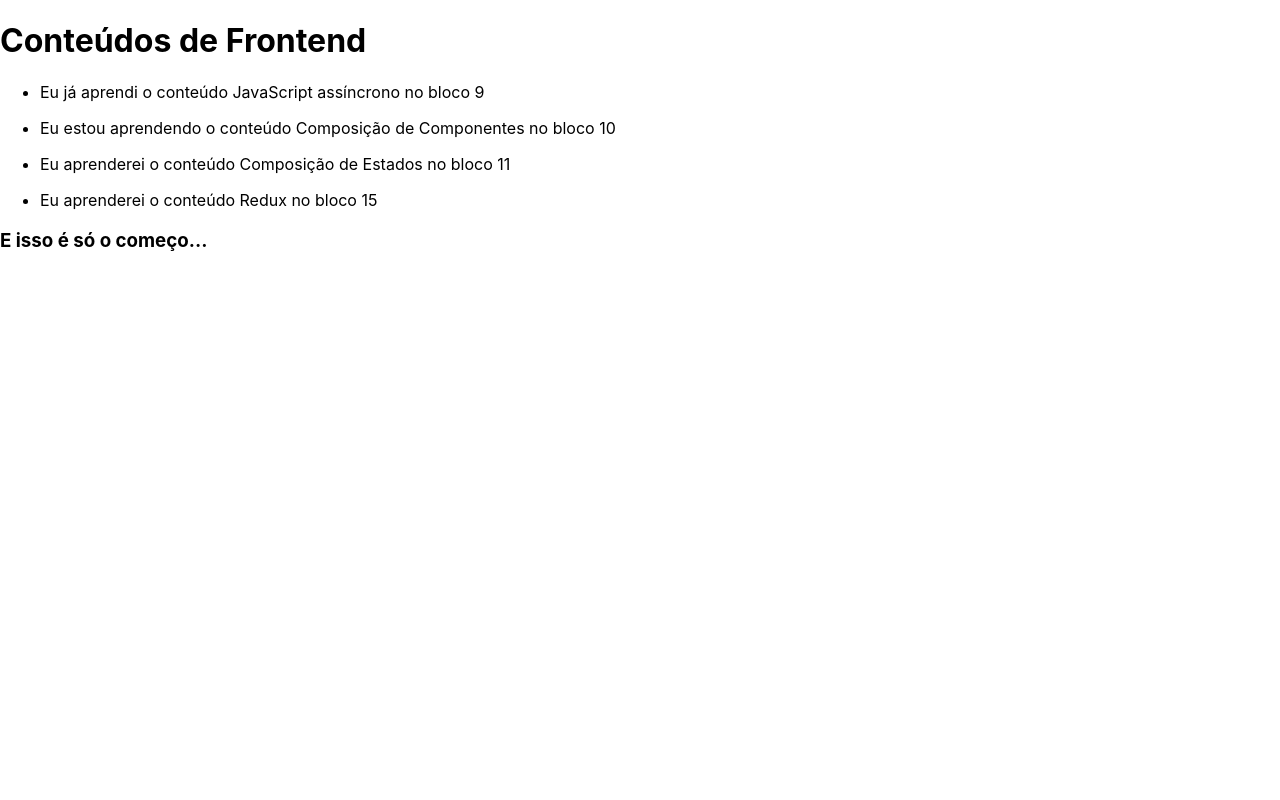
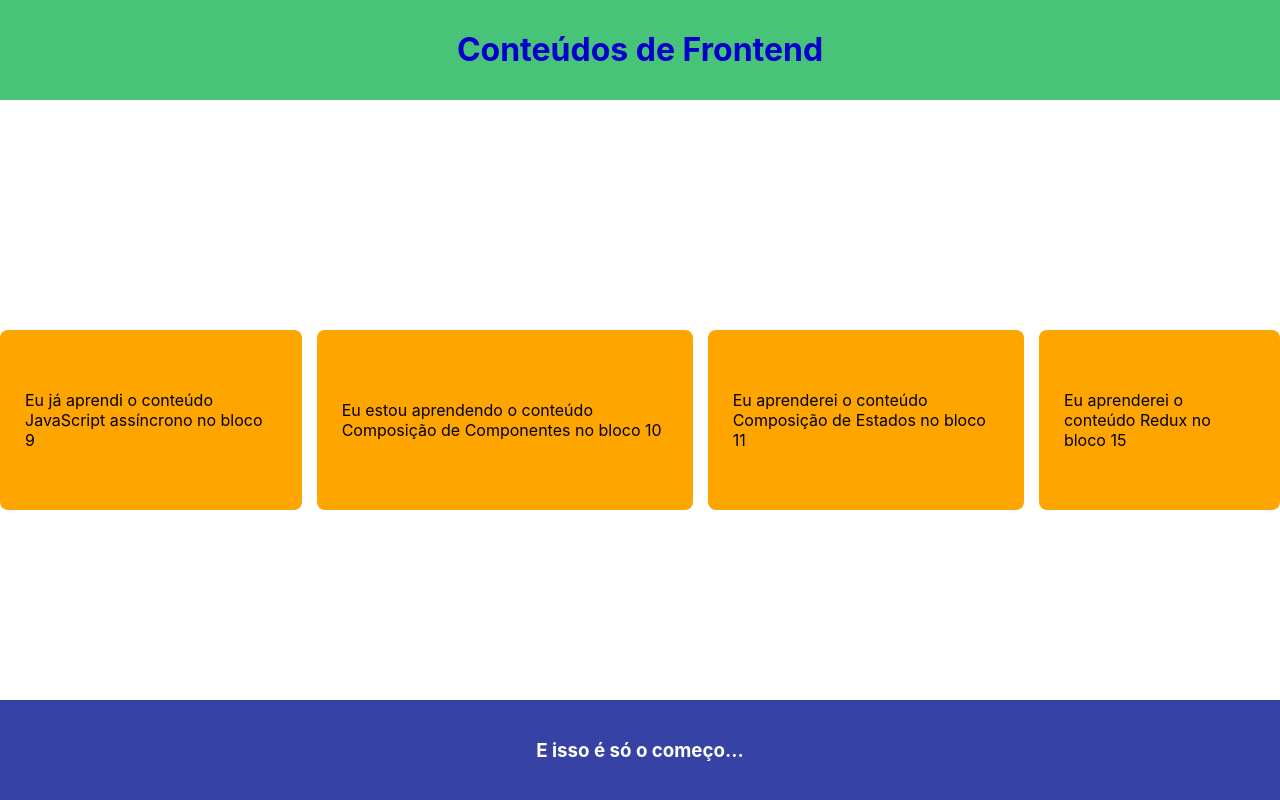
Before and after one commit to ThiagoDRangel/React, a React (Create React App) app in the folder Exercícios/03-lista-de-conteudo/: page / in a window 1280 px wide. Built offline with nearby package versions, Linux system fonts and the light colour scheme.

Commit message:
Adicionando css

```diff
--- a/Exercícios/03-lista-de-conteudo/src/App.css
+++ b/Exercícios/03-lista-de-conteudo/src/App.css
@@ -1,38 +1,48 @@
-.App {
-  text-align: center;
+/* App.css */
+* {
+  margin: 0;
+  padding: 0;
+  box-sizing: border-box;
 }
 
-.App-logo {
-  height: 40vmin;
-  pointer-events: none;
+.title {
+  width: 100%;
+  background: rgba(21, 180, 82, 0.781);
+  height: 100px;
+  text-align: center;
+  line-height: 100px;
+  color: mediumblue;
 }
 
-@media (prefers-reduced-motion: no-preference) {
-  .App-logo {
-    animation: App-logo-spin infinite 20s linear;
-  }
+.content {
+  display: flex;
+  width: 100%;
+  justify-content: center;
+  align-items: center;
+  height: 80vh;
+  gap: 15px;
 }
 
-.App-header {
-  background-color: #282c34;
-  min-height: 100vh;
+.card {
+  background: orange;
+  border-radius: 8px;
+  gap: 12px;
+  padding: 25px;
+  height: 180px;
   display: flex;
   flex-direction: column;
   align-items: center;
   justify-content: center;
-  font-size: calc(10px + 2vmin);
-  color: white;
 }
 
-.App-link {
-  color: #61dafb;
+.footer {
+  background: rgb(55, 66, 165);
+  color: white;
+  width: 100%;
+  height: 100px;
+  display: flex;
+  justify-content: center;
+  align-items: center;
+  position: absolute;
+  bottom: 0;
 }
-
-@keyframes App-logo-spin {
-  from {
-    transform: rotate(0deg);
-  }
-  to {
-    transform: rotate(360deg);
-  }
-}
--- a/Exercícios/03-lista-de-conteudo/src/App.js
+++ b/Exercícios/03-lista-de-conteudo/src/App.js
@@ -2,6 +2,7 @@ import React, { Component } from 'react';
 import Header from './Header';
 import Content from './Content';
 import Footer from './Footer';
+import './App.css';
 
 class App extends Component {
   render () {
```
